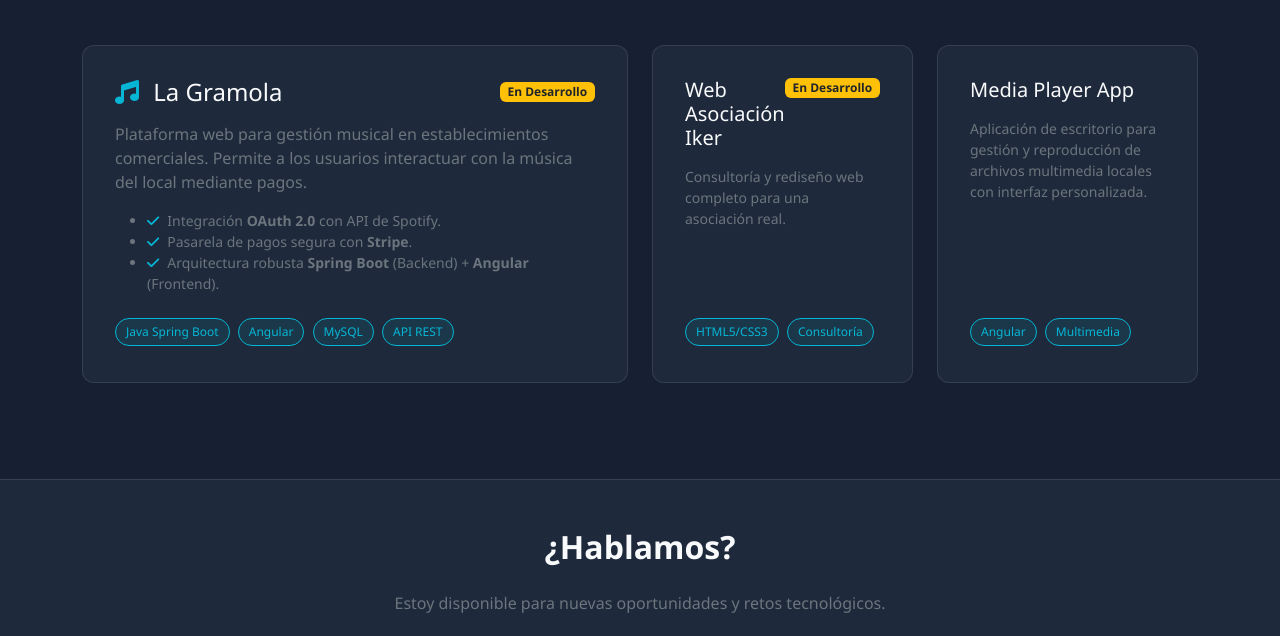
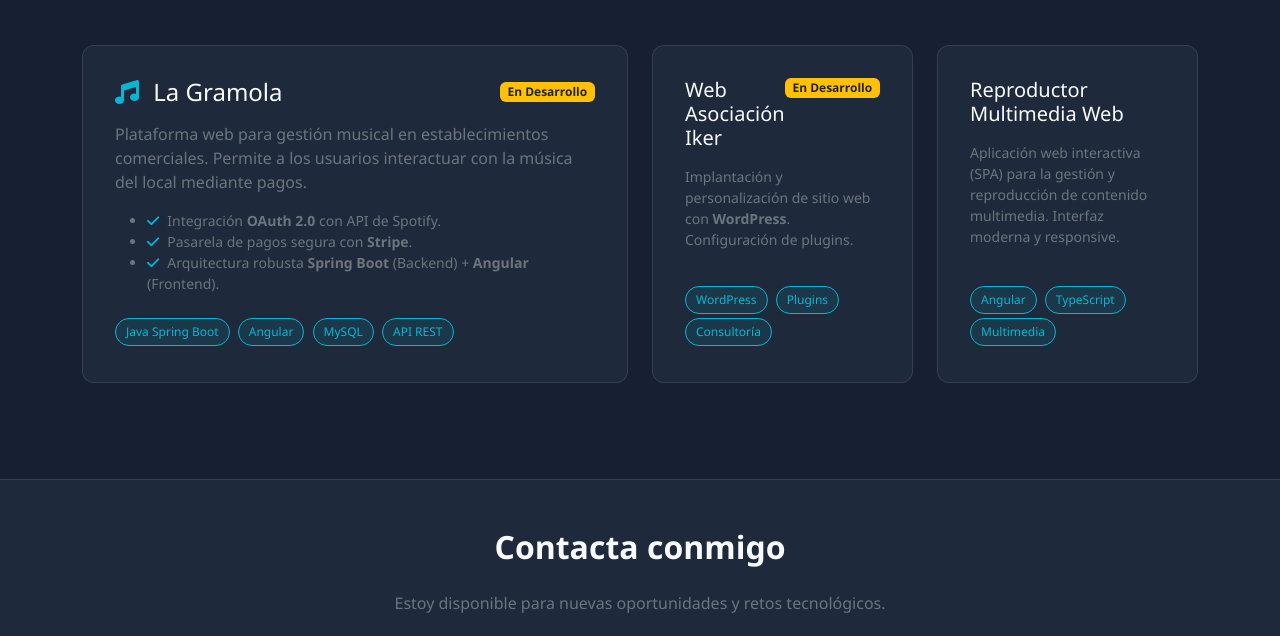
Before and after one commit to GonzaloMorenoAntona/GonzaloMorenoAntona.github.io, a plain HTML site: page index.html in a window 1280 px wide. Shown: the part 1673-2309 px from the top of the page. Drawn offline with nearby package versions, Linux system fonts and the light colour scheme.

Commit message:
Update text and project descriptions in index.html

```diff
--- a/index.html
+++ b/index.html
@@ -245,13 +245,13 @@
                             <span class="text-cyan fw-bold">2024 - 2025</span>
                             <h4 class="mt-2">Erasmus+ International Experience</h4>
                             <p class="text-secondary mb-0">Warsaw University of Technology (Polonia)</p>
-                            <small class="text-muted">Adaptación a entornos multiculturales, trabajo en equipo en inglés y metodologías ágiles.</small>
+                            <small class="timeline-desc">Adaptación a entornos multiculturales, trabajo en equipo en inglés y metodologías ágiles.</small>
                         </div>
                         <div class="timeline-item">
                             <span class="text-cyan fw-bold">2022 - Actualidad</span>
                             <h4 class="mt-2">Grado en Ingeniería Informática</h4>
                             <p class="text-secondary mb-0">Universidad de Castilla-La Mancha (UCLM)</p>
-                            <small class="text-muted">Especialidad en Tecnologías de la Información (TI). Desarrollo Web Full Stack.</small>
+                            <small class="timeline-desc">Especialidad en Tecnologías de la Información (TI). Desarrollo Web Full Stack.</small>
                         </div>
                         <div class="timeline-item">
                             <span class="text-cyan fw-bold">2020 - 2022</span>
@@ -299,10 +299,11 @@
                             <span class="badge bg-warning text-dark">En Desarrollo</span>
                         </div>
                         <p class="text-secondary small">
-                            Consultoría y rediseño web completo para una asociación real.
+                            Implantación y personalización de sitio web con <strong>WordPress</strong>. Configuración de plugins.
                         </p>
                         <div class="mt-auto">
-                            <span class="project-badge">HTML5/CSS3</span>
+                            <span class="project-badge">WordPress</span>
+                            <span class="project-badge">Plugins</span>
                             <span class="project-badge">Consultoría</span>
                         </div>
                     </div>
@@ -310,12 +311,13 @@
 
                 <div class="col-md-6 col-lg-3" data-aos="fade-up" data-aos-delay="200">
                     <div class="tech-card">
-                        <h4 class="h5 mb-3">Media Player App</h4>
+                        <h4 class="h5 mb-3">Reproductor Multimedia Web</h4>
                         <p class="text-secondary small">
-                            Aplicación de escritorio para gestión y reproducción de archivos multimedia locales con interfaz personalizada.
+                            Aplicación web interactiva (SPA) para la gestión y reproducción de contenido multimedia. Interfaz moderna y responsive.
                         </p>
                         <div class="mt-auto">
                             <span class="project-badge">Angular</span>
+                            <span class="project-badge">TypeScript</span>
                             <span class="project-badge">Multimedia</span>
                         </div>
                     </div>
@@ -326,7 +328,7 @@
 
     <footer class="py-5 text-center">
         <div class="container">
-            <h2 class="mb-4">¿Hablamos?</h2>
+            <h2 class="mb-4">Contacta conmigo</h2>
             <p class="text-secondary mb-4">Estoy disponible para nuevas oportunidades y retos tecnológicos.</p>
             <div class="d-flex justify-content-center gap-4 mb-5">
                 <a href="mailto:gmorenoantona@gmail.com" class="text-white fs-2"><i class="fas fa-envelope"></i></a>
```
